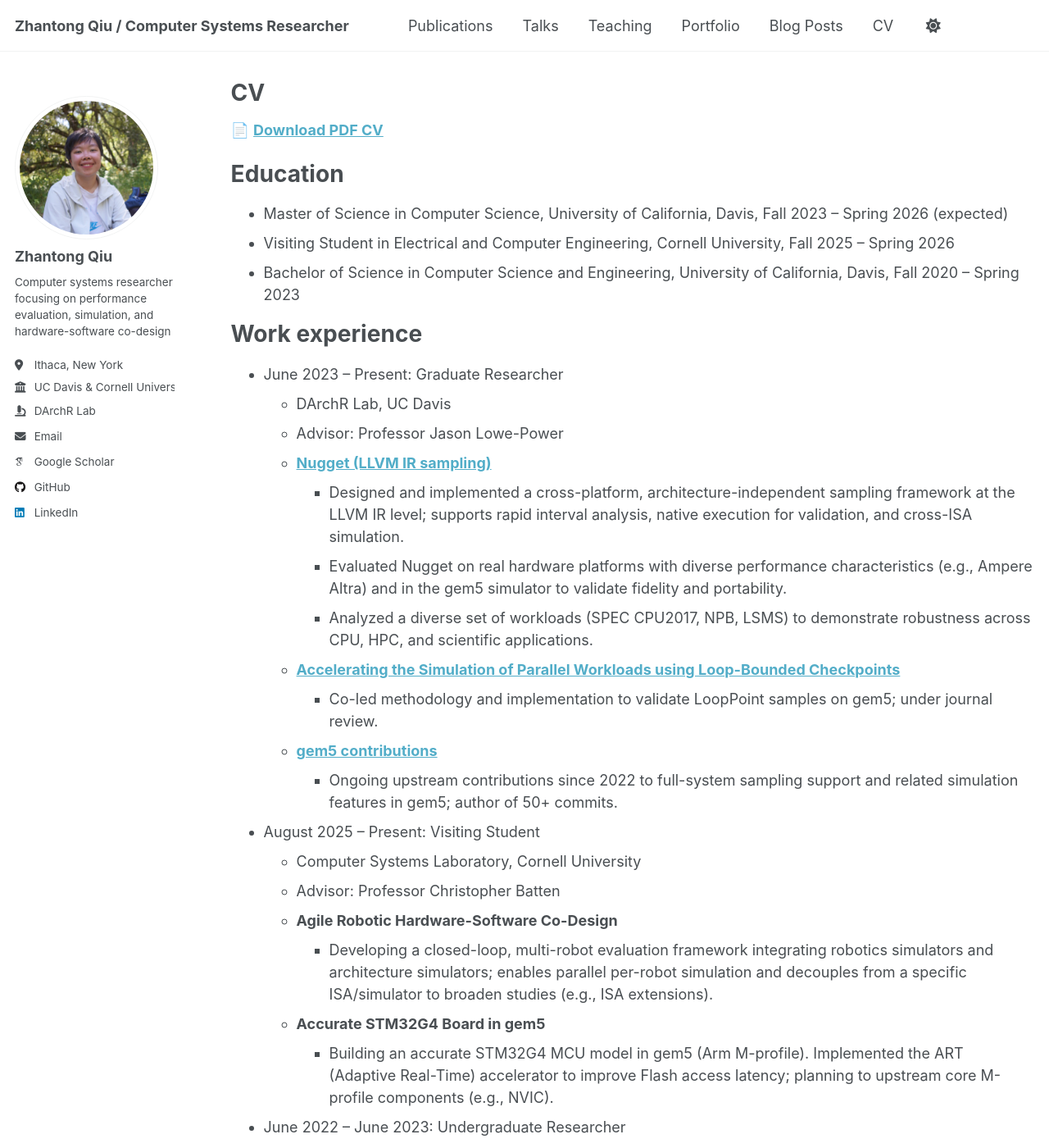
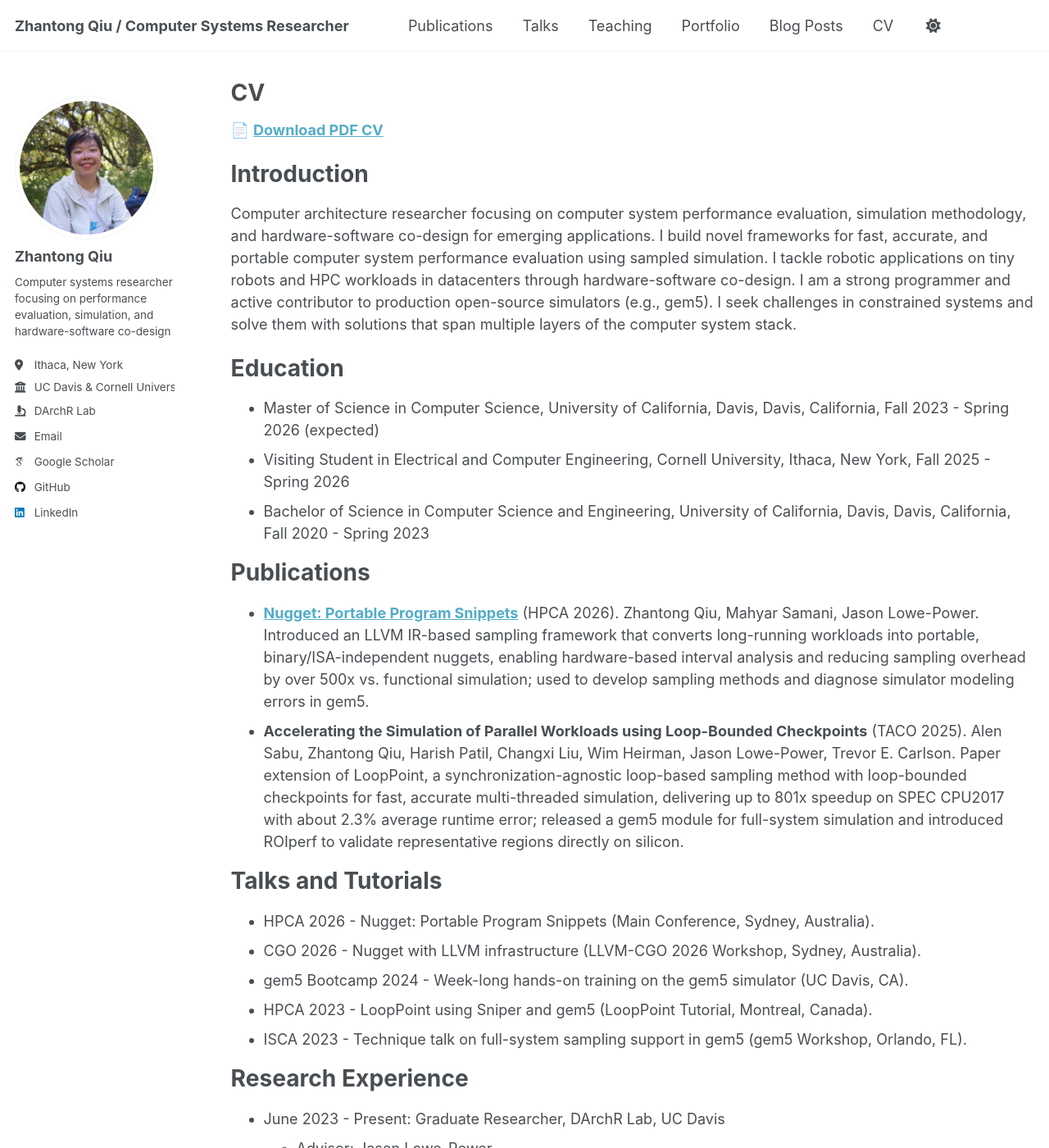
Before and after one commit to studyztp/studyztp.github.io, a Jekyll site: the page built from _pages/cv.md, in a window 1280 px wide and 1400 px high. Shown: the whole window at 82% size. Built offline with Jekyll 4.4.1, drawn with Linux system fonts in a browser that asks for light colours; some web fonts are replaced; a script that is not in the unit is left out; some of the changed text lies outside the part shown.

Commit message:
update CV

```diff
--- a/_pages/cv.md
+++ b/_pages/cv.md
@@ -11,88 +11,88 @@ redirect_from:
 
 📄 **[Download PDF CV](/files/Zhantong_Qiu_CV.pdf)**
 
+Introduction
+======
+Computer architecture researcher focusing on computer system performance evaluation, simulation methodology, and hardware-software co-design for emerging applications. I build novel frameworks for fast, accurate, and portable computer system performance evaluation using sampled simulation. I tackle robotic applications on tiny robots and HPC workloads in datacenters through hardware-software co-design. I am a strong programmer and active contributor to production open-source simulators (e.g., gem5). I seek challenges in constrained systems and solve them with solutions that span multiple layers of the computer system stack.
+
 Education
 ======
-* Master of Science in Computer Science, University of California, Davis, Fall 2023 – Spring 2026 (expected)
-* Visiting Student in Electrical and Computer Engineering, Cornell University, Fall 2025 – Spring 2026
-* Bachelor of Science in Computer Science and Engineering, University of California, Davis, Fall 2020 – Spring 2023
+* Master of Science in Computer Science, University of California, Davis, Davis, California, Fall 2023 - Spring 2026 (expected)
+* Visiting Student in Electrical and Computer Engineering, Cornell University, Ithaca, New York, Fall 2025 - Spring 2026
+* Bachelor of Science in Computer Science and Engineering, University of California, Davis, Davis, California, Fall 2020 - Spring 2023
 
-Work experience
+Publications
 ======
-* June 2023 – Present: Graduate Researcher
-  * DArchR Lab, UC Davis
-  * Advisor: Professor Jason Lowe-Power
-  * **[Nugget (LLVM IR sampling)](/publication/2026-02-22-nugget)**
+* **[Nugget: Portable Program Snippets](https://arxiv.org/abs/2509.02873)** (HPCA 2026). Zhantong Qiu, Mahyar Samani, Jason Lowe-Power. Introduced an LLVM IR-based sampling framework that converts long-running workloads into portable, binary/ISA-independent nuggets, enabling hardware-based interval analysis and reducing sampling overhead by over 500x vs. functional simulation; used to develop sampling methods and diagnose simulator modeling errors in gem5.
+* **Accelerating the Simulation of Parallel Workloads using Loop-Bounded Checkpoints** (TACO 2025). Alen Sabu, Zhantong Qiu, Harish Patil, Changxi Liu, Wim Heirman, Jason Lowe-Power, Trevor E. Carlson. Paper extension of LoopPoint, a synchronization-agnostic loop-based sampling method with loop-bounded checkpoints for fast, accurate multi-threaded simulation, delivering up to 801x speedup on SPEC CPU2017 with about 2.3% average runtime error; released a gem5 module for full-system simulation and introduced ROIperf to validate representative regions directly on silicon.
+
+Talks and Tutorials
+======
+* HPCA 2026 - Nugget: Portable Program Snippets (Main Conference, Sydney, Australia).
+* CGO 2026 - Nugget with LLVM infrastructure (LLVM-CGO 2026 Workshop, Sydney, Australia).
+* gem5 Bootcamp 2024 - Week-long hands-on training on the gem5 simulator (UC Davis, CA).
+* HPCA 2023 - LoopPoint using Sniper and gem5 (LoopPoint Tutorial, Montreal, Canada).
+* ISCA 2023 - Technique talk on full-system sampling support in gem5 (gem5 Workshop, Orlando, FL).
+
+Research Experience
+======
+* June 2023 - Present: Graduate Researcher, DArchR Lab, UC Davis
+  * Advisor: Jason Lowe-Power
+  * **Nugget (LLVM IR sampling)**
     - Designed and implemented a cross-platform, architecture-independent sampling framework at the LLVM IR level; supports rapid interval analysis, native execution for validation, and cross-ISA simulation.
     - Evaluated Nugget on real hardware platforms with diverse performance characteristics (e.g., Ampere Altra) and in the gem5 simulator to validate fidelity and portability.
     - Analyzed a diverse set of workloads (SPEC CPU2017, NPB, LSMS) to demonstrate robustness across CPU, HPC, and scientific applications.
-  * **[Accelerating the Simulation of Parallel Workloads using Loop-Bounded Checkpoints](/publication/2025-01-08-looppoint-sampling)**
-    - Co-led methodology and implementation to validate LoopPoint samples on gem5; under journal review.
+  * **Accelerating the Simulation of Parallel Workloads using Loop-Bounded Checkpoints**
+    - Co-led methodology and implementation to validate LoopPoint samples on gem5.
+  * **SPEAR: Scalable Power and Energy Analysis and Performance Tools for Frontier**
+    - Collaborating with researchers at Oak Ridge National Laboratory and the University of Wisconsin-Madison to apply sampling techniques (e.g., Nugget) to bound significant execution regions for GPU+CPU high-performance applications on Frontier.
+    - Characterizing GPU+CPU high-performance applications to develop simulation methodologies that accelerate large-scale system simulation (e.g., Frontier).
   * **[gem5 contributions](https://github.com/gem5/gem5/commits?author=studyztp)**
-    - Ongoing upstream contributions since 2022 to full-system sampling support and related simulation features in gem5; author of 50+ commits.
+    - Ongoing upstream contributions since 2022 to full-system sampling support and related simulation features in gem5; author of 50 commits (public history).
 
-* August 2025 – Present: Visiting Student
-  * Computer Systems Laboratory, Cornell University
-  * Advisor: Professor Christopher Batten
+* August 2025 - Present: Visiting Student, Computer Systems Laboratory, Cornell University
+  * Advisor: Christopher Batten
   * **Agile Robotic Hardware-Software Co-Design**
     - Developing a closed-loop, multi-robot evaluation framework integrating robotics simulators and architecture simulators; enables parallel per-robot simulation and decouples from a specific ISA/simulator to broaden studies (e.g., ISA extensions).
-  * **Accurate STM32G4 Board in gem5**
+  * **[Accurate STM32G4 Board in gem5](https://github.com/studyztp/gem5/tree/studyztp/ART-cache)**
     - Building an accurate STM32G4 MCU model in gem5 (Arm M-profile). Implemented the ART (Adaptive Real-Time) accelerator to improve Flash access latency; planning to upstream core M-profile components (e.g., NVIC).
 
-* June 2022 – June 2023: Undergraduate Researcher
-  * DArchR Lab, UC Davis
-  * Advisor: Professor Jason Lowe-Power
+* June 2022 - June 2023: Undergraduate Researcher, DArchR Lab, UC Davis
+  * Advisor: Jason Lowe-Power
   * **SimPoint**
     - Implemented SimPoint support in the gem5 stdlib and ran SPEC CPU2006 experiments using SimPoint.
   * **LoopPoint**
     - Implemented LoopPoint support in system-emulation and full-system modes in gem5; added a generalized PC-execution counter to track occurrences of specific PCs.
 
-Publications
-======
-  <ul>{% for post in site.publications reversed %}
-    {% include archive-single-cv.html %}
-  {% endfor %}</ul>
-
-Talks
-======
-  <ul>{% for post in site.talks reversed %}
-    {% include archive-single-talk-cv.html  %}
-  {% endfor %}</ul>
-
-Teaching
-======
-  <ul>{% for post in site.teaching reversed %}
-    {% include archive-single-cv.html %}
-  {% endfor %}</ul>
-
-Service and leadership
-======
-* **Founder, Computer Systems Seminar at UC Davis**
-  - Organized weekly speaker series with 12+ talks from academia and industry (ongoing).
-
-* **HPCA 2026 Artifact Evaluation Reviewer**
-  - Helped reviewing the artifact of the accepted paper.
-
 Course Projects
 ======
 * **[CXL Shared Memory Filesystem Optimization](https://github.com/orgs/ECS-289D/repositories)**
   - Investigated application needs in a CXL shared-memory system and improved the FAMFS framework with more efficient allocation/deallocation and zero-copy operations to avoid redundant copies.
-
 * **[Limitations of Disaggregated Memory and Innovations](https://github.com/studyztp/my-course-paper/blob/main/Limitations_of_Disaggregated_Memory_and_Innovations.pdf)**
   - Analyzed limitations of disaggregated memory and proposed a hardware-software co-designed page management approach.
-
 * **[CUDA Microbenchmarks](https://github.com/studyztp/CUDA_microbenchmarks.git)**
   - Developed configurable microbenchmarks to measure shared-memory latency and memory-scaling behavior on GPUs.
-
 * **RISC-V Operating System**
   - Built a simple RISC-V OS on the UC Davis RISC-V Console Simulator for a course project.
+
+Teaching Experience
+======
+* WQ 2024: ECS 154B Computer Architecture, Teaching Assistant
+  - Led weekly discussion sections and office hours; created assignment material on Chisel-based CPU model (DINO CPU).
+
+Organizations and Service
+======
+* **Founder of Computer Systems Seminar at UC Davis**
+  - Organized weekly speaker series with 12+ talks from academia and industry (ongoing).
+* **HPCA 2026 Artifact Evaluation Reviewer**
+  - Helped reviewing the artifact of the accepted paper.
 
 Skills
 ======
 * **Programming Languages**: C/C++, Python, Bash, CUDA, Assembly, LaTeX
 * **Hardware Description Languages**: Chisel
 * **System Evaluation Tools**: gem5, QEMU
-* **Profiling & Instrumentation**: LLVM passes, DynamoRIO, Valgrind, Linux perf, PAPI
-* **Linux Tools**: cpuset, CRIU, cgroups, Docker
+* **Profiling and Instrumentation**: LLVM passes, DynamoRIO, Valgrind, Linux perf, PAPI
+* **Other Linux Tools**: cpuset, CRIU, cgroups, Docker
 * **Compilers**: GCC/G++, GFortran, Clang/LLVM
-* **Languages**: English (native), Cantonese (native), Mandarin (professional)
+* **Languages**: English, Cantonese, Mandarin
```
Also changed, not shown: _pages/about.md (+2 -2 lines), _publications/2025-01-08-looppoint.md (+0 -3 lines), _talks/2026-01-31-hpca-nugget.md (+1 -1 lines), 2 other files.
